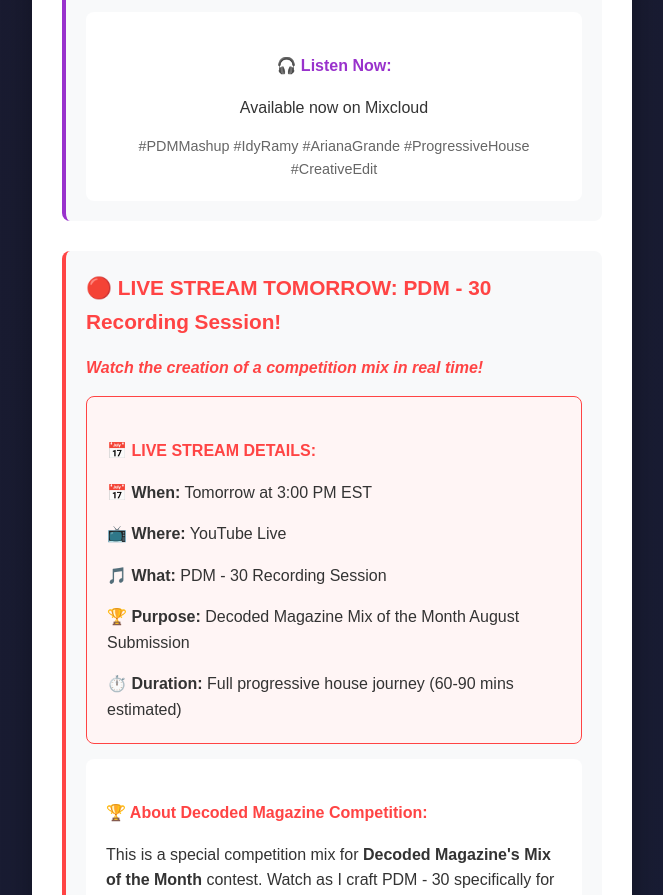
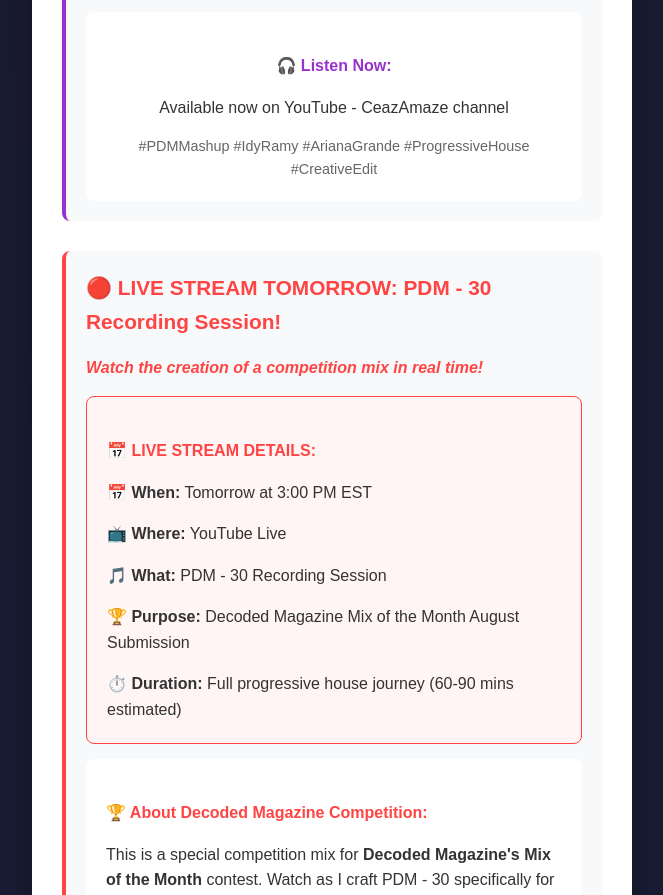
Before and after one commit to CeazAmaze/NewsLetter, a plain HTML site: page index.html in a window 1280 px wide. Shown: the part 1119-2014 px from the top of the page, without its empty margins (308-971 px from the left). Drawn offline with Linux system fonts and the light colour scheme.

Commit message:
Update index.html

```diff
--- a/index.html
+++ b/index.html
@@ -171,7 +171,7 @@
 
                 <div style="background: white; padding: 20px; border-radius: 8px; text-align: center;">
                     <h4 style="color: #9932cc; margin-bottom: 15px;">🎧 Listen Now:</h4>
-                    <p style="margin-bottom: 15px;">Available now on Mixcloud</p>
+                    <p style="margin-bottom: 15px;">Available now on YouTube - CeazAmaze channel</p>
                     <p style="margin: 0; font-size: 0.9em; color: #666;">#PDMMashup #IdyRamy #ArianaGrande #ProgressiveHouse #CreativeEdit</p>
                 </div>
             </div>
```
